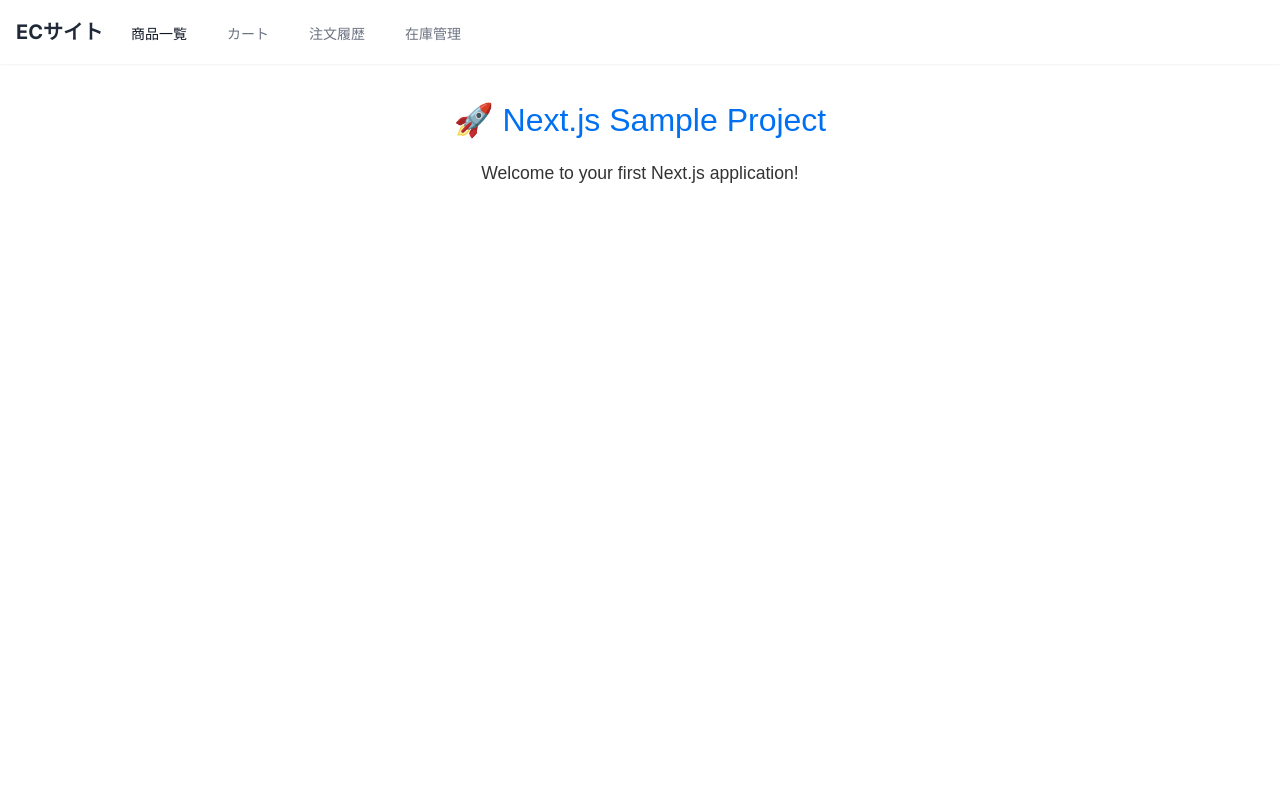
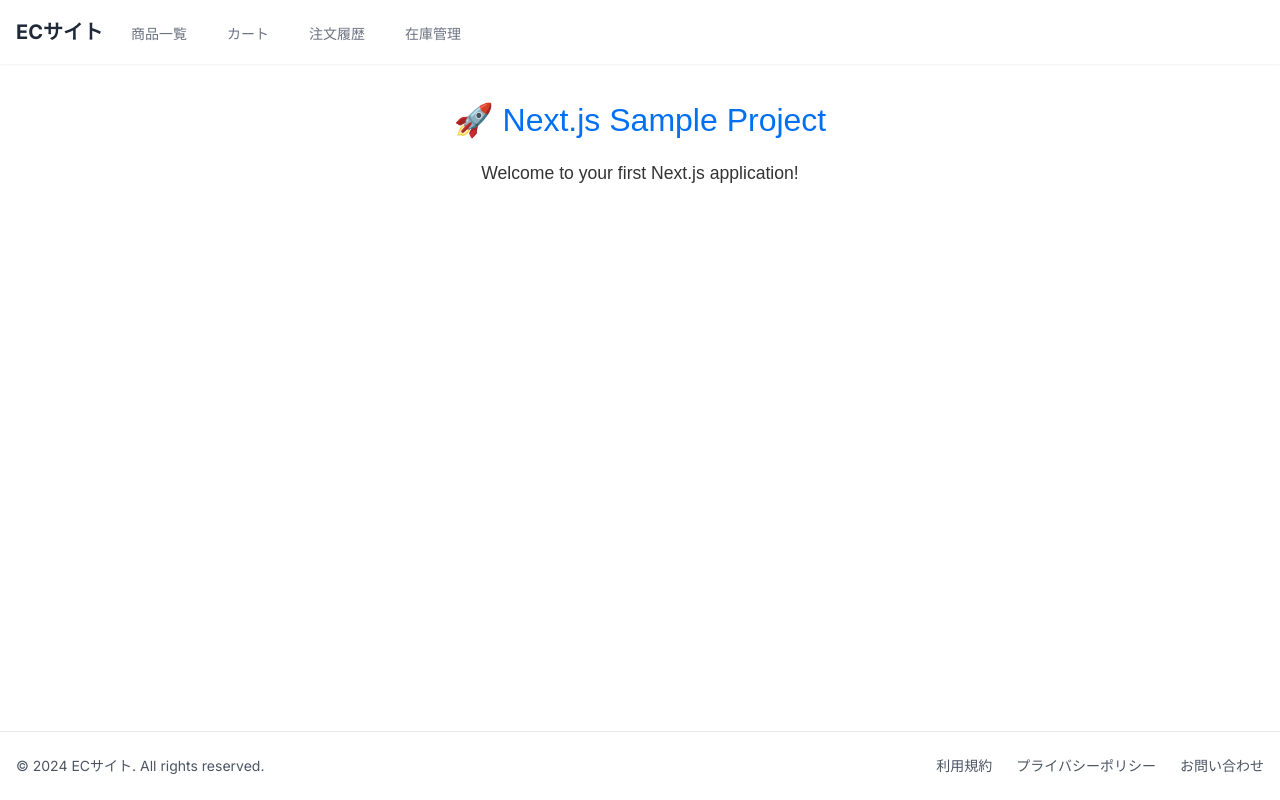
Before and after one commit to tamaco489/tanstack_query_sample, a Next.js app: page / in a window 1280 px wide. Built offline with nearby package versions, Linux system fonts and the light colour scheme.

Commit message:
fix: header and footer components

```diff
--- /dev/null
+++ b/app/components/layout/footer/index.tsx
@@ -0,0 +1,26 @@
+export default function Footer() {
+  return (
+    <footer className="bg-white border-t mt-8">
+      <div className="container mx-auto px-4 py-6">
+        <div className="flex flex-col md:flex-row justify-between items-center">
+          <div className="text-gray-600 text-sm">
+            © 2024 ECサイト. All rights reserved.
+          </div>
+          <div className="mt-4 md:mt-0">
+            <nav className="flex space-x-6">
+              <a href="#" className="text-gray-600 hover:text-gray-900 text-sm">
+                利用規約
+              </a>
+              <a href="#" className="text-gray-600 hover:text-gray-900 text-sm">
+                プライバシーポリシー
+              </a>
+              <a href="#" className="text-gray-600 hover:text-gray-900 text-sm">
+                お問い合わせ
+              </a>
+            </nav>
+          </div>
+        </div>
+      </div>
+    </footer>
+  );
+}
--- /dev/null
+++ b/app/components/layout/header/index.tsx
@@ -0,0 +1,54 @@
+'use client';
+
+import Link from 'next/link';
+import { usePathname } from 'next/navigation';
+
+export default function Header() {
+  const pathname = usePathname();
+
+  const isActive = (path: string) => {
+    return pathname === path ? 'text-gray-900' : 'text-gray-500 hover:text-gray-900';
+  };
+
+  return (
+    <nav className="bg-white shadow-sm">
+      <div className="container mx-auto px-4">
+        <div className="flex justify-between h-16">
+          <div className="flex">
+            <div className="flex-shrink-0 flex items-center">
+              <Link href="/" className="text-xl font-bold text-gray-800">
+                ECサイト
+              </Link>
+            </div>
+            <div className="hidden sm:ml-6 sm:flex sm:space-x-8">
+              <Link
+                href="/products"
+                className={`inline-flex items-center px-1 pt-1 text-sm font-medium ${isActive('/products')}`}
+              >
+                商品一覧
+              </Link>
+              <Link
+                href="/carts"
+                className={`inline-flex items-center px-1 pt-1 text-sm font-medium ${isActive('/carts')}`}
+              >
+                カート
+              </Link>
+              <Link
+                href="/orders"
+                className={`inline-flex items-center px-1 pt-1 text-sm font-medium ${isActive('/orders')}`}
+              >
+                注文履歴
+              </Link>
+              <Link
+                href="/inventory"
+                className={`inline-flex items-center px-1 pt-1 text-sm font-medium ${isActive('/inventory')}`}
+              >
+                在庫管理
+              </Link>
+            </div>
+          </div>
+        </div>
+      </div>
+    </nav>
+  );
+}
--- a/app/layout.tsx
+++ b/app/layout.tsx
@@ -1,8 +1,9 @@
 import type { Metadata } from "next";
 import { Inter } from "next/font/google";
 import "./styles/globals.css";
-import Link from "next/link";
-import Providers from "./components/layout/providers/QueryProvider";
+import Providers from "./components/layout/providers/queryProvider";
+import Header from "./components/layout/header";
+import Footer from "./components/layout/footer";
 
 const inter = Inter({ subsets: ["latin"] });
 
@@ -20,46 +21,11 @@
     <html lang="ja">
       <body className={inter.className}>
         <Providers>
-          <nav className="bg-white shadow-sm">
-            <div className="container mx-auto px-4">
-              <div className="flex justify-between h-16">
-                <div className="flex">
-                  <div className="flex-shrink-0 flex items-center">
-                    <Link href="/" className="text-xl font-bold text-gray-800">
-                      ECサイト
-                    </Link>
-                  </div>
-                  <div className="hidden sm:ml-6 sm:flex sm:space-x-8">
-                    <Link
-                      href="/products"
-                      className="inline-flex items-center px-1 pt-1 text-sm font-medium text-gray-900"
-                    >
-                      商品一覧
-                    </Link>
-                    <Link
-                      href="/carts"
-                      className="inline-flex items-center px-1 pt-1 text-sm font-medium text-gray-500 hover:text-gray-900"
-                    >
-                      カート
-                    </Link>
-                    <Link
-                      href="/orders"
-                      className="inline-flex items-center px-1 pt-1 text-sm font-medium text-gray-500 hover:text-gray-900"
-                    >
-                      注文履歴
-                    </Link>
-                    <Link
-                      href="/inventory"
-                      className="inline-flex items-center px-1 pt-1 text-sm font-medium text-gray-500 hover:text-gray-900"
-                    >
-                      在庫管理
-                    </Link>
-                  </div>
-                </div>
-              </div>
-            </div>
-          </nav>
-          <main>{children}</main>
+          <div className="min-h-screen flex flex-col">
+            <Header />
+            <main className="flex-grow">{children}</main>
+            <Footer />
+          </div>
         </Providers>
       </body>
     </html>
```
Also changed, not shown: app/components/layout/providers/queryProvider.tsx (renamed from app/components/layout/providers/QueryProvider.tsx).
